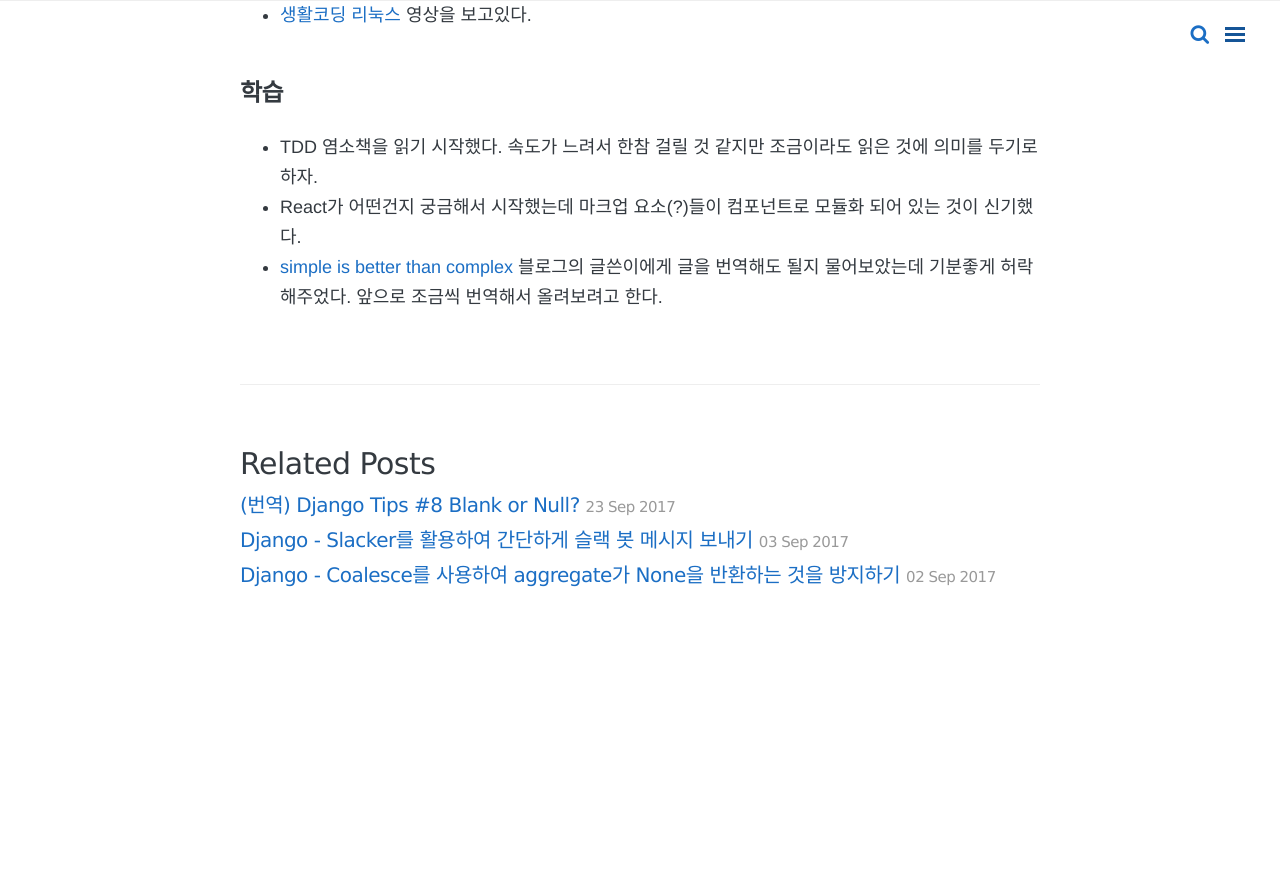
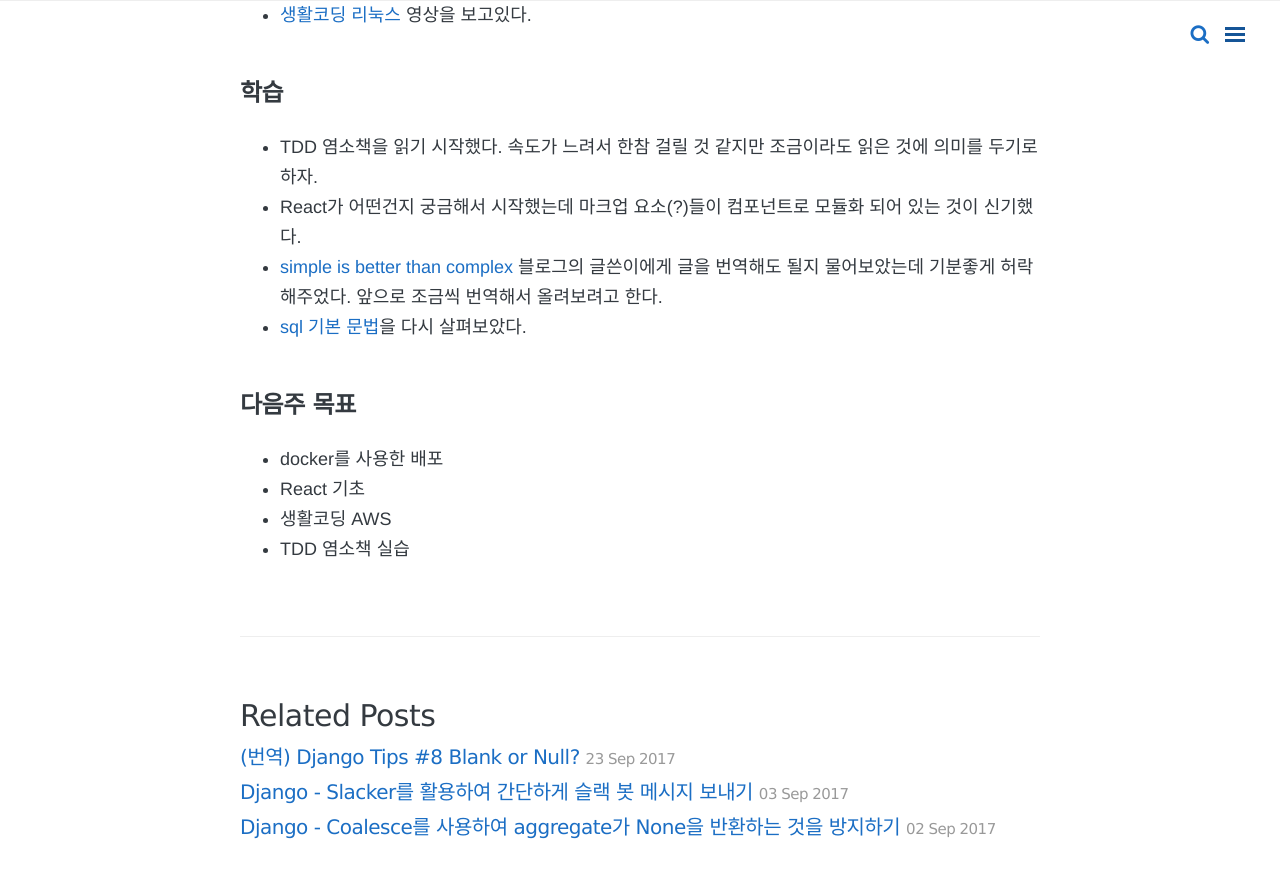
Before and after one commit to wayhome25/wayhome25.github.io, a Jekyll site: the page built from _posts/TIL(Today I Learned)/2017-09-19-TIL.md, in a window 1280 px wide and 900 px high, scrolled down 1276 px. Shown: the top 878 px of the window. Built offline with Jekyll 4.4.1, drawn with Linux system fonts in a browser that asks for light colours; nearby versions of some CDN libraries; comment, search, counter and statistics services are not loaded; before the commit the page ends 1924 px from its top, so only the background shows below that.

Commit message:
add blog post

```diff
--- a/_posts/TIL(Today I Learned)/2017-09-19-TIL.md
+++ b/_posts/TIL(Today I Learned)/2017-09-19-TIL.md
@@ -38,3 +38,10 @@ published: True
 - TDD 염소책을 읽기 시작했다. 속도가 느려서 한참 걸릴 것 같지만 조금이라도 읽은 것에 의미를 두기로 하자.
 - React가 어떤건지 궁금해서 시작했는데 마크업 요소(?)들이 컴포넌트로 모듈화 되어 있는 것이 신기했다.
 - [simple is better than complex](https://simpleisbetterthancomplex.com/) 블로그의 글쓴이에게 글을 번역해도 될지 물어보았는데 기분좋게 허락해주었다. 앞으로 조금씩 번역해서 올려보려고 한다.
+- [sql 기본 문법](https://www.w3schools.com/sql/)을 다시 살펴보았다.
+
+### 다음주 목표
+- docker를 사용한 배포
+- React 기초
+- 생활코딩 AWS
+- TDD 염소책 실습
```
